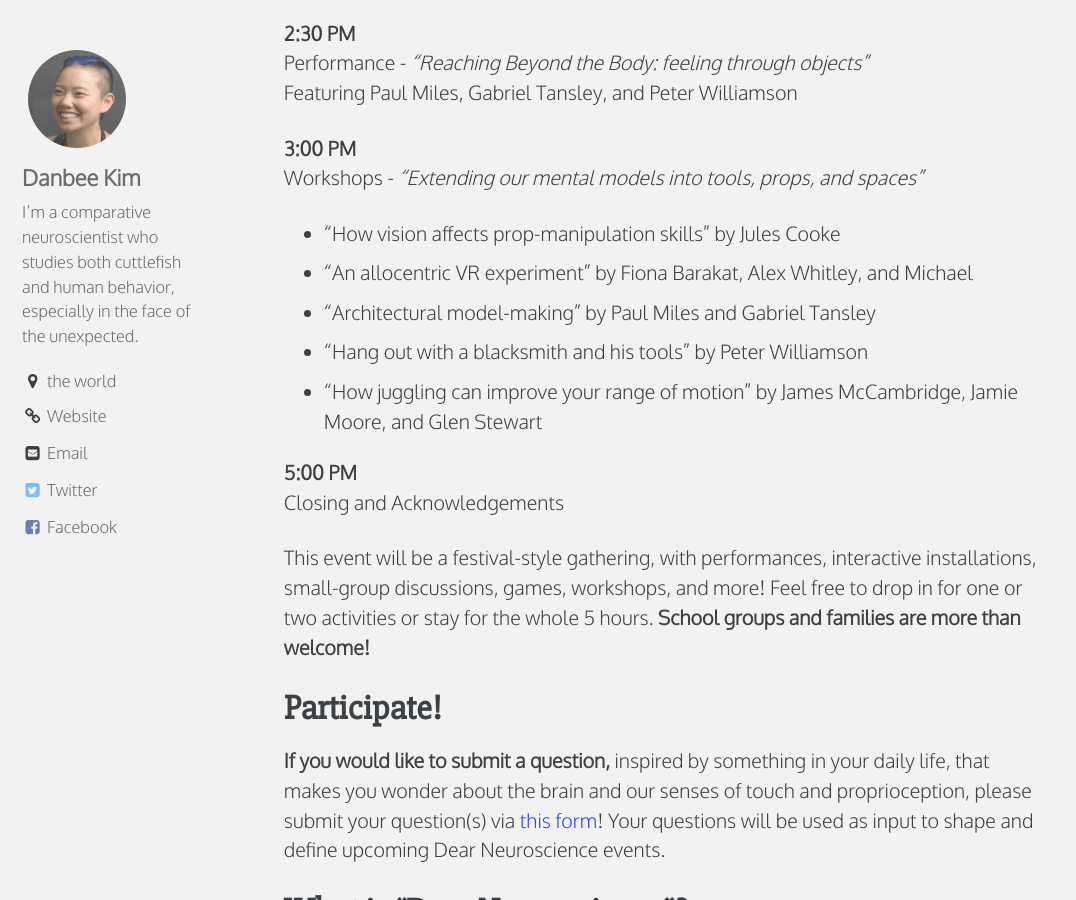
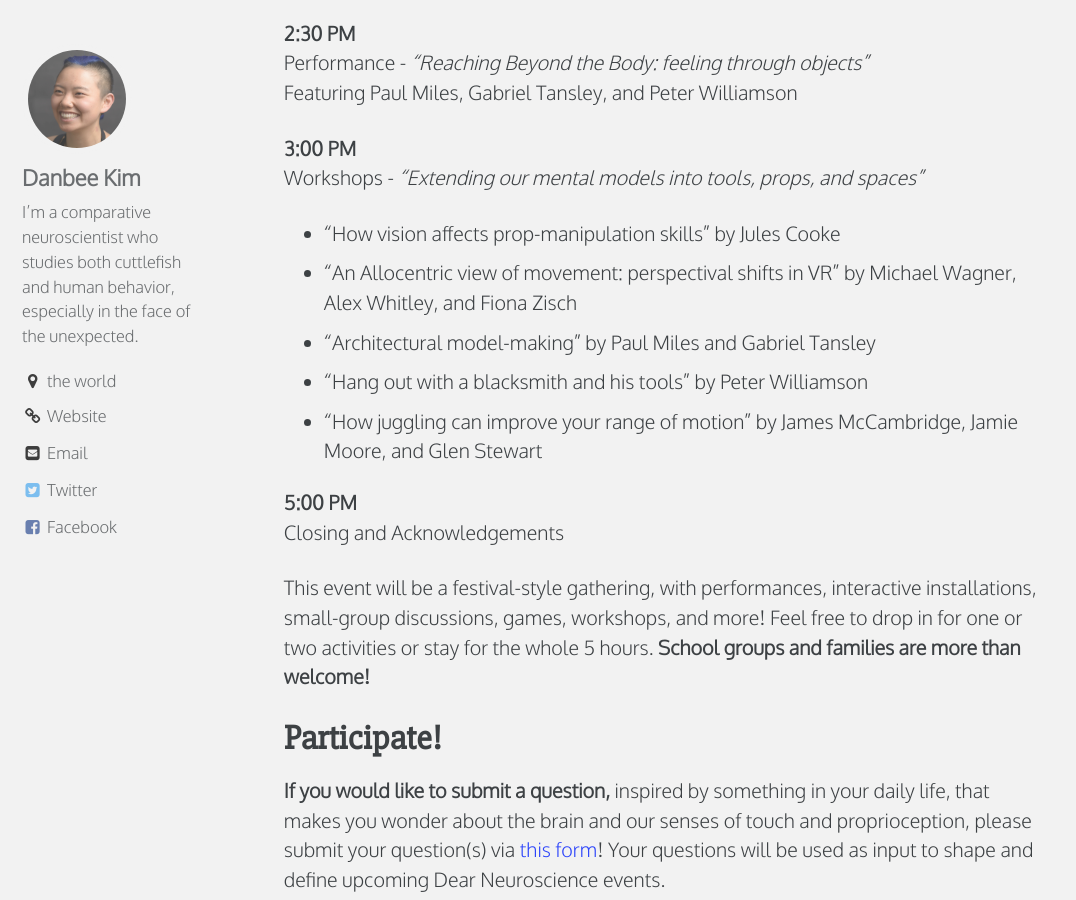
Before and after one commit to everymind/DearNeuroscience, a Jekyll site: the page built from index.md, in a window 1280 px wide and 900 px high, scrolled down 2312 px. Shown: the whole window, without its empty margins (0-1076 px from the left). Built offline with Jekyll 4.4.1, drawn with Linux system fonts in a browser that asks for light colours; comment, search, counter and statistics services are not loaded.

Commit message:
updated a workshop title and names

```diff
--- a/index.md
+++ b/index.md
@@ -54,7 +54,7 @@ Featuring Paul Miles, Gabriel Tansley, and Peter Williamson
 **3:00 PM**
 Workshops - *"Extending our mental models into tools, props, and spaces"*
  * "How vision affects prop-manipulation skills" by Jules Cooke
- * "An allocentric VR experiment" by Fiona Barakat, Alex Whitley, and Michael
+ * "An Allocentric view of movement: perspectival shifts in VR" by Michael Wagner, Alex Whitley, and Fiona Zisch
  * "Architectural model-making" by Paul Miles and Gabriel Tansley
  * "Hang out with a blacksmith and his tools" by Peter Williamson
  * "How juggling can improve your range of motion" by James McCambridge, Jamie Moore, and Glen Stewart
```
